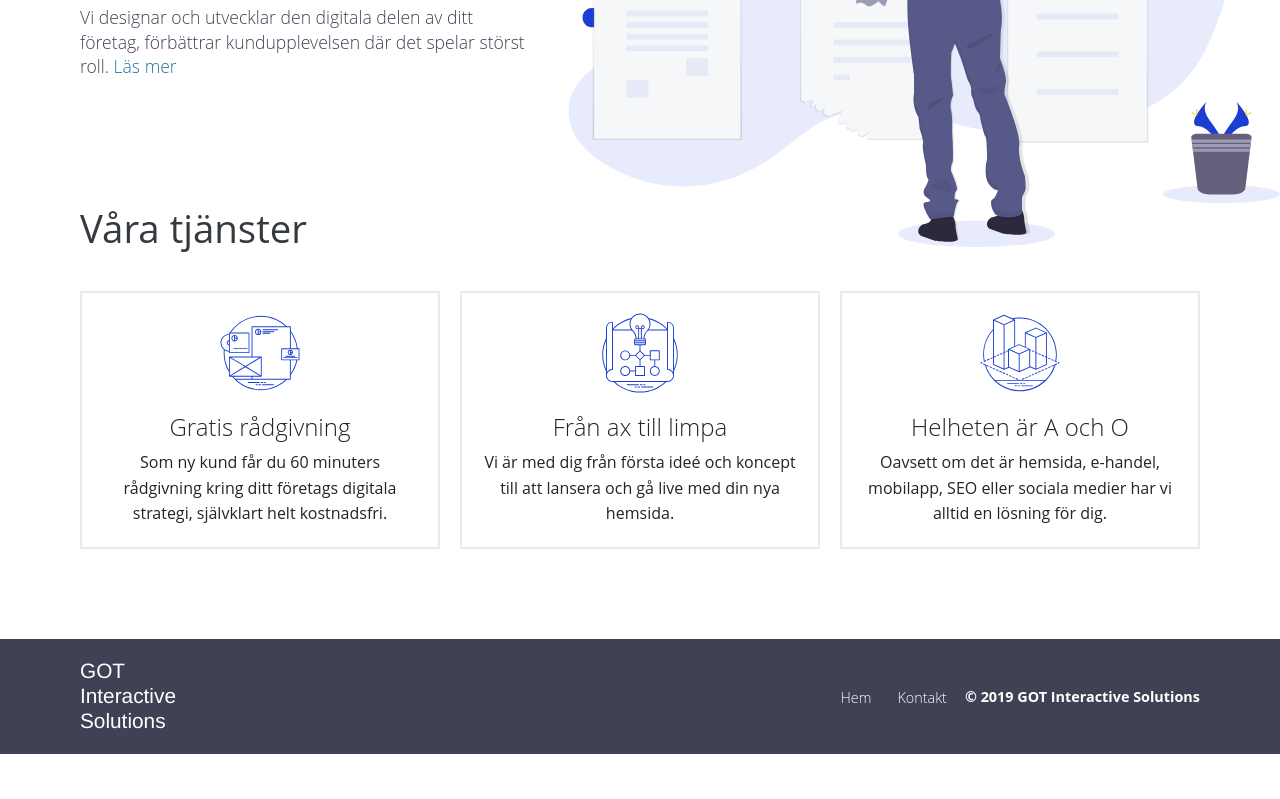
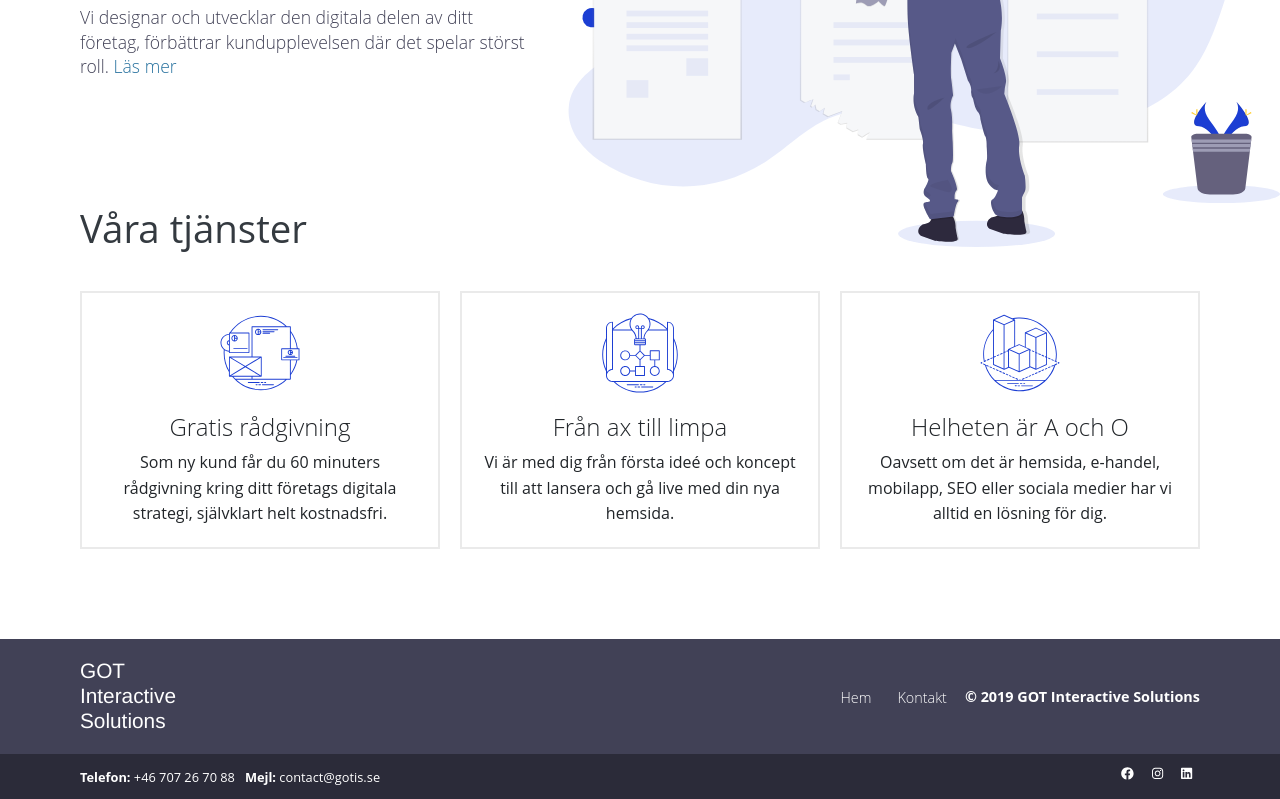
Before and after one commit to diyarfaraj/gotis, a Gatsby site: page / in a window 1280 px wide. Shown: the part 368-1167 px from the top of the page. Before the commit the page ends 1122 px from the top, so only its background shows below. Built offline with nearby package versions, Linux system fonts and the light colour scheme; Gatsby itself is replaced by a stand-in of ours.

Commit message:
subfooter added

```diff
--- a/src/layouts/index.js
+++ b/src/layouts/index.js
@@ -1,21 +1,22 @@
-import React from "react";
-import SEO from "../components/SEO";
-import Header from "../components/Header";
-import Footer from "../components/Footer";
-import SubFooter from "../components/SubFooter";
-import "../scss/style.scss";
+import React from 'react';
+import SEO from '../components/SEO';
+import Header from '../components/Header';
+import Footer from '../components/Footer';
+import SubFooter from '../components/SubFooter';
+import '../scss/style.scss';
 
-const Layout = props => {
+const Layout = (props) => {
 	return (
 		<React.Fragment>
 			<SEO />
-      <div className={`page${props.bodyClass ? ` ${props.bodyClass}` : ""}`}>
+			<div className={`page${props.bodyClass ? ` ${props.bodyClass}` : ''}`}>
 				<div id="wrapper" className="wrapper">
 					<Header />
 					{props.children}
 				</div>
 
 				<Footer />
+				<SubFooter />
 			</div>
 		</React.Fragment>
 	);
```
Lines whose indentation alone changed are shown as unchanged.
